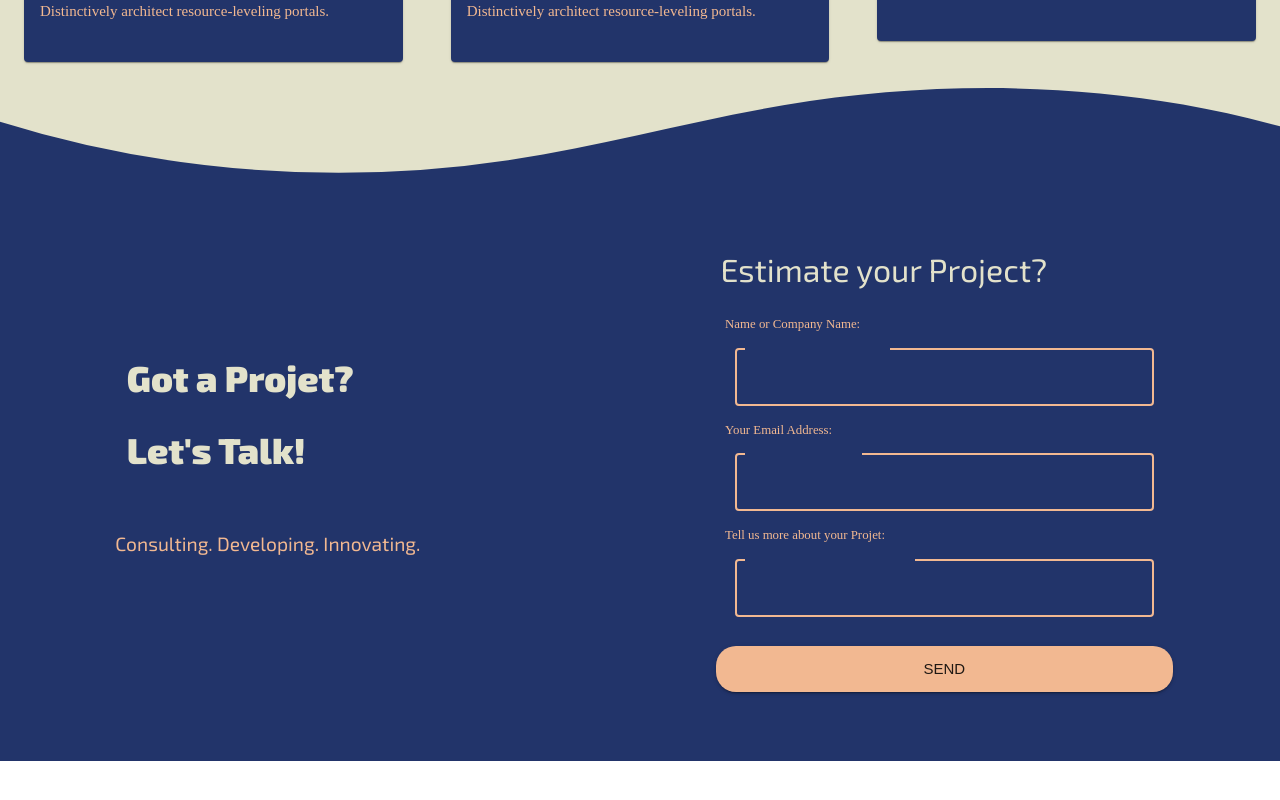
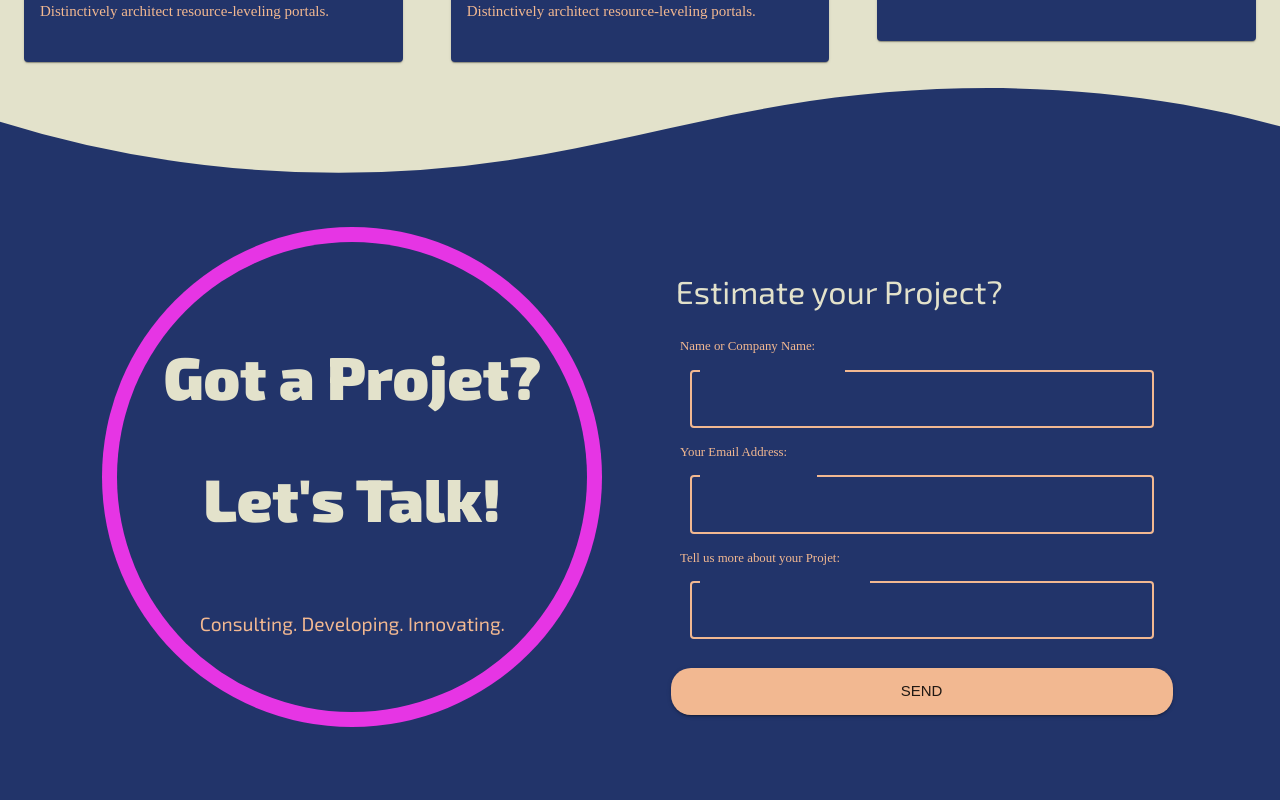
Before and after one commit to averenceanu/jw-solutions, a React (Create React App) app: page / in a window 1280 px wide. Shown: the part 2127-2927 px from the top of the page. Before the commit the page ends 2888 px from the top, so only its background shows below. Built offline with nearby package versions, Linux system fonts and the light colour scheme.

Commit message:
add cicle element footbar

```diff
--- a/src/components/footbar/Footbar.js
+++ b/src/components/footbar/Footbar.js
@@ -13,18 +13,20 @@ export default function Footbar () {
       </div>
       <div className="footbar--main">
         <div className="footbar--main-information">
-          <div className="footbar--main-information-title">
-            <h2>Got a Projet? </h2>
-            <h2>Let's Talk!</h2>
-          </div>
-          <div className="footbar--main-information-quote">
-            <p>Consulting. Developing. Innovating.</p>
+          <div className="footbar--main-information-innerCircle">
+            <div className="footbar--main-information-title">
+              <h2>Got a Projet? </h2>
+              <h2 sx={{m:'0px'}}>Let's Talk!</h2>
+            </div>
+            <div className="footbar--main-information-quote">
+              <p>Consulting. Developing. Innovating.</p>
+            </div>
           </div>
         </div>
         <div className="footbar--main-contact-form">
           <h2 className="footbar--main-contact-title"> Estimate your Project? </h2>
           <FormControl fullWidth={true} required={true} sx={{color:'#e3e2cb' }}>
-            <TextField label="Name or Company Name: " color="secondary" focused  sx={{p:3, color:'#e3e2cb'}}/>
+            <TextField label="Name or Company Name: " color="secondary" focused  sx={{p:3, color:'#e3e2cb', fontFamily:'Exo 2'}}/>
             <TextField label="Your Email Address: " color="secondary"  focused sx={{p:3}}/>
             <TextField label="Tell us more about your Projet:" color="secondary"  focused sx={{p:3}}/>
             <Button color='secondary' variant='contained'>Send</Button>
--- a/src/components/footbar/footbar.css
+++ b/src/components/footbar/footbar.css
@@ -17,14 +17,31 @@
 
 .footbar--main-information{
   margin: 1%;
-  padding-left: 8%;
+  margin-left: 8%;
   font-family: 'Exo 2';
-  width: 50%;
+  width: 500px;
+  height: 500px;
+  border-radius: 50%;
+  background-color: #e635e4;
+}
+
+.footbar--main-information-innerCircle{
+  background-color:#22346a;
+  margin-top: 3%;
+  margin-left: 3%;
+  width: 470px;
+  height: 470px;
+  border-radius: 50%;
+  display: flex;
+  flex-direction: column;
+  align-items: center;
+  text-align: center;
+  justify-content: center;
 }
 
 .footbar--main-information-title{
   padding: 2%;
-  font-size: 150%;
+  font-size: 250%;
   font-weight: 400;
 }
 
```
